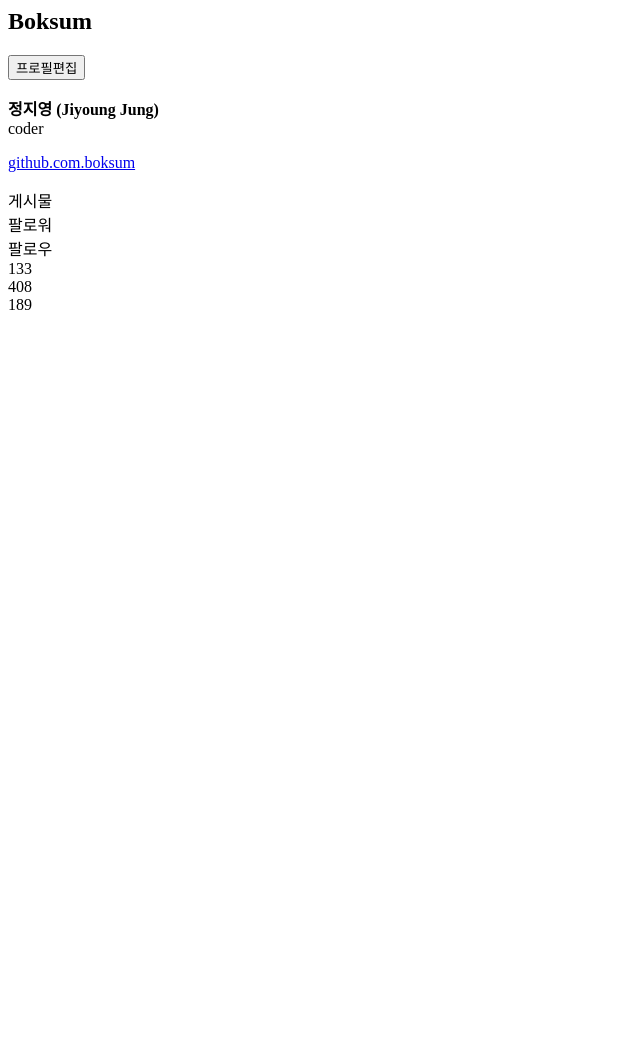
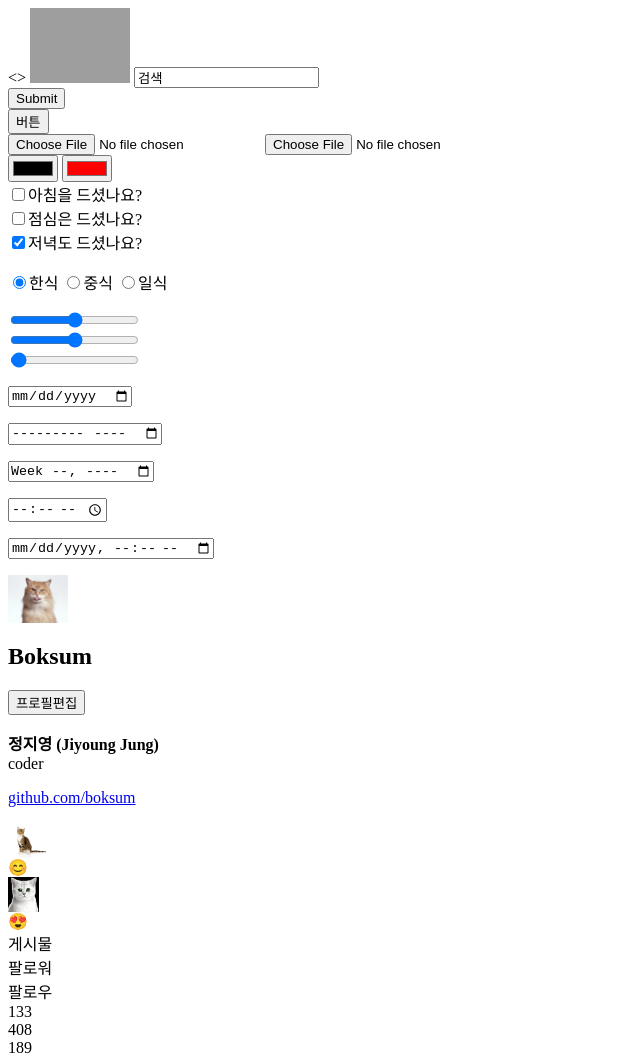
Before and after one commit to boksum/frontend, a plain HTML site: page HTML_CSS_JS_needleworm/instagram.html in a window 1280 px wide. Shown: the top 1060 px of the page, without its empty margins (0-640 px from the left). Before the commit the page ends 800 px from the top, so only its background shows below. Drawn offline with Linux system fonts and the light colour scheme; grey boxes are pictures that could not be loaded; files whose address does not match are found by name.

Commit message:
ver 1.0 html 뼈대

```diff
--- a/HTML_CSS_JS_needleworm/instagram.html
+++ b/HTML_CSS_JS_needleworm/instagram.html
@@ -1,8 +1,57 @@
 <html>
     <head></head>
-    <body>
-        <h2>Boksum</h2>
-        <button>프로필편집</button>
+    <>
+        <img src="https://encrypted-tbn0.gstatic.com/images?q=tbn:ANd9GcSz8ASmxMGR7GrpgaIiFeFR8UhGkb06YYtuNA&usqp=CAU"
+            width="100px"/>
+        <input type="search" value="검색"/><br>
+        <input type="submit"/><br>
+        <input type="submit" value="버튼"/><br>
+        <input type="file" accept=".jpg, .png, .pdf"/>
+        <input type="file" accept="video/*"/><br>
+        <input type="color"/>
+        <input type="color" value="#ff0000"/><br>
+        <input type="checkbox"/>아침을 드셨나요?<br>
+        <input type="checkbox"/>점심은 드셨나요?<br>
+        <input type="checkbox" checked>저녁도 드셨나요?
+    <p>
+        <input type="radio" checked/>한식
+        <input type="radio"/>중식
+        <input type="radio"/>일식
+    </p>
+    <div>
+        <input type="range" min="0" max="1000"
+        />
+        <br/>
+        <input type="range" min="0" max="1000" step="10"
+        />
+        <br/>
+        <input type="range" min="0" max="1000" step="10"
+        value="10"
+        />
+    <p>
+        <input type="date"/>
+    </p>
+    <p>
+        <input type="month"/>
+    </p>
+    <p>
+        <input type="week"/>
+    </p>
+    <p>
+        <input type="time"/>
+    </p>
+    <p>
+        <input type="datetime-local"/>
+    </p>
+    </div>
+    <div>
+        <img src="image/profile.jpg" width="60px"/>
+        <div>
+            <h2>Boksum</h2>
+            <button>프로필편집</button>
+        </div>
+    </div>
+    <div>
         <p>
             <strong>
                 정지영 (Jiyoung Jung)
@@ -11,16 +60,45 @@
         </p>
         <p>
             <a href="https://github.com/boksum">
-                github.com.boksum
+            github.com/boksum
             </a>
         </p>
-        <p>
+    </div>
+    <div>
+            <div>
+                <div> <img src="image/h1.jpg" height="35px"/>
+                </div>
+                <div>
+                😊
+                </div>
+                <div><img src="image/h2.jpg" height="35px"/>
+                </div>
+                <div>
+                😍
+                </div>
+            </div>
+    </div>
+    <div>
             게시물<br/>
             팔로워<br/>
             팔로우<br/>
             133<br/>
             408<br/>
             189
-        </p>
+    </div>
+    <div>아이콘이 들어갈 자리</div>
+    <div>
+        <img src="C:\Users\jystu\OneDrive\문서\code\frontend\HTML_CSS_JS_needleworm\reference\image\thumbnails\1.jpg" width="32%"/>
+        <img src="C:\Users\jystu\OneDrive\문서\code\frontend\HTML_CSS_JS_needleworm\reference\image\thumbnails\2.jpg" width="32%"/>
+        <img src="C:\Users\jystu\OneDrive\문서\code\frontend\HTML_CSS_JS_needleworm\reference\image\thumbnails\3.jpg" width="32%"/>
+        <img src="C:\Users\jystu\OneDrive\문서\code\frontend\HTML_CSS_JS_needleworm\reference\image\thumbnails\4.jpg" width="32%"/>
+        <img src="C:\Users\jystu\OneDrive\문서\code\frontend\HTML_CSS_JS_needleworm\reference\image\thumbnails\5.jpg" width="32%"/>
+        <img src="C:\Users\jystu\OneDrive\문서\code\frontend\HTML_CSS_JS_needleworm\reference\image\thumbnails\6.jpg" width="32%"/>
+        <img src="C:\Users\jystu\OneDrive\문서\code\frontend\HTML_CSS_JS_needleworm\reference\image\thumbnails\7.jpg" width="32%"/>
+        <img src="C:\Users\jystu\OneDrive\문서\code\frontend\HTML_CSS_JS_needleworm\reference\image\thumbnails\8.jpg" width="32%"/>
+        <img src="C:\Users\jystu\OneDrive\문서\code\frontend\HTML_CSS_JS_needleworm\reference\image\thumbnails\9.jpg" width="32%"/>
+
+
+    </div>
     </body>
 </html>
```
Also changed, not shown: HTML_CSS_JS_needleworm/image/h1.jpg (added), HTML_CSS_JS_needleworm/image/h2.jpg (added), HTML_CSS_JS_needleworm/image/profile.jpg (added), HTML_CSS_JS_needleworm/index.html (deleted).
